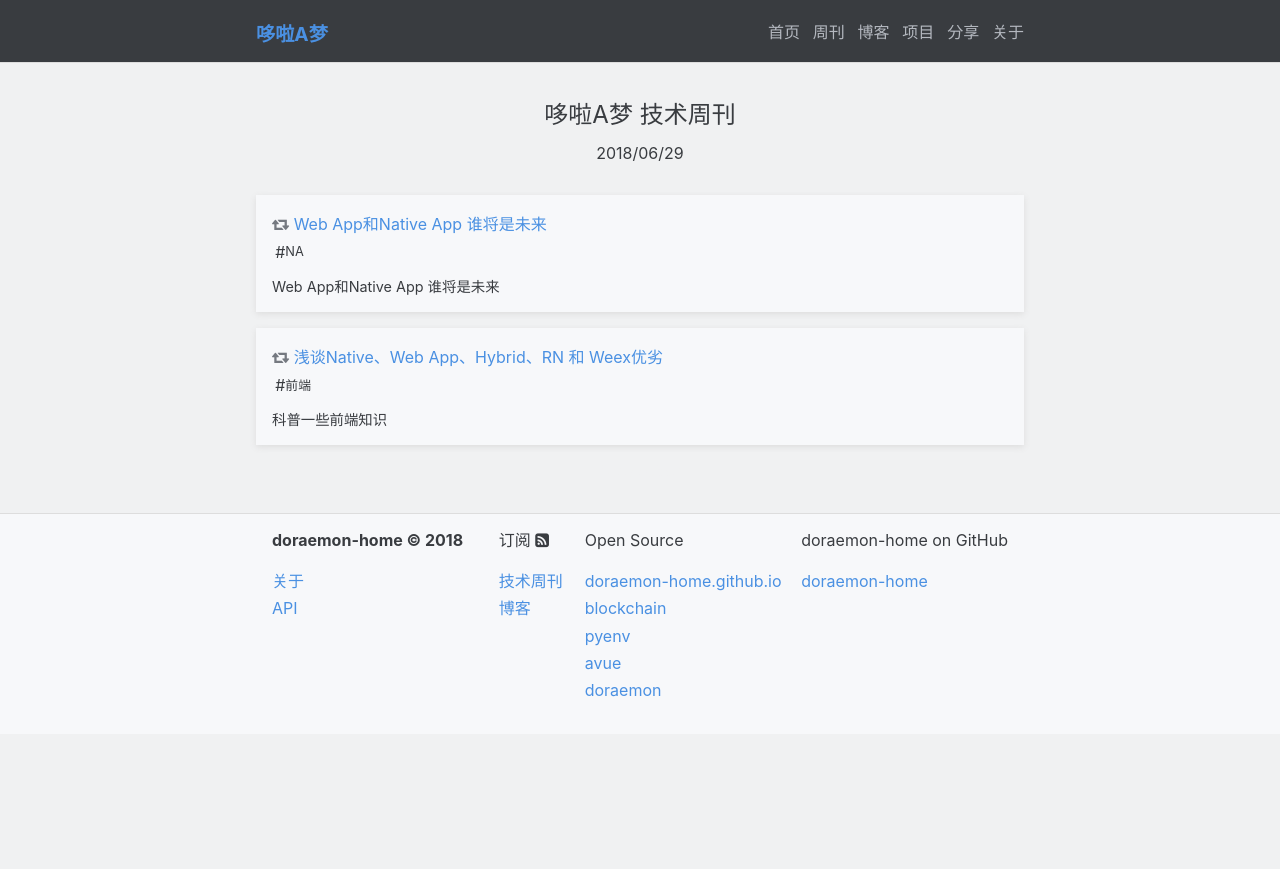
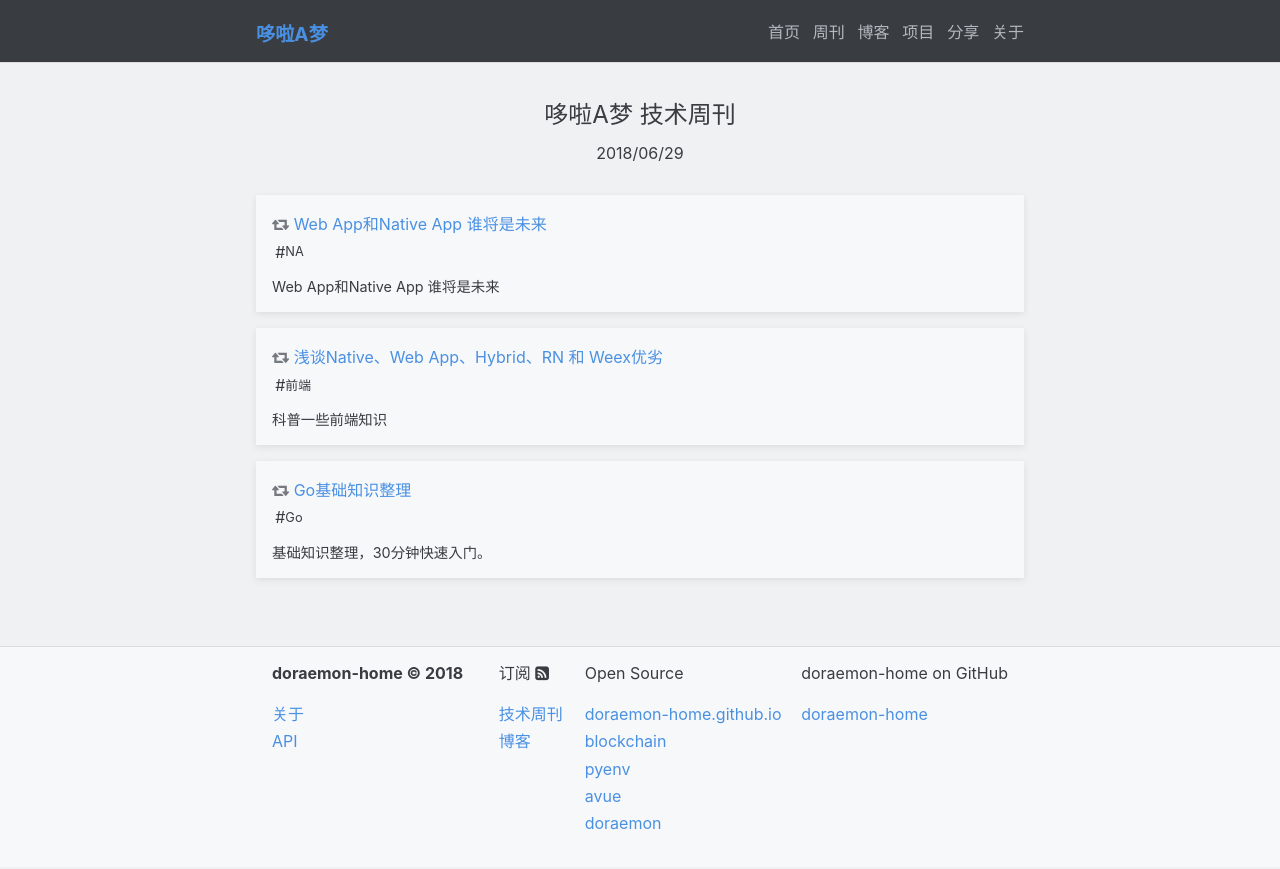
Before and after one commit to doraemon-home/doraemon-home.github.io, a Jekyll site: the page built from _weekly/2018-06-29-weekly.md, in a window 1280 px wide. Shown: the top 869 px of the page. Built offline with Jekyll 4.4.1, drawn with Linux system fonts in a browser that asks for light colours.

Commit message:
auto commit by robot

```diff
--- a/_weekly/2018-06-29-weekly.md
+++ b/_weekly/2018-06-29-weekly.md
@@ -11,4 +11,12 @@ articles:
     comment:  "科普一些前端知识"
     referrer: "leunggeorge"
     tags:    ["前端"]
+
+
+  - title:    "Go基础知识整理"
+    link:     "https://www.jianshu.com/p/2aa4839e7035"
+    comment:  "基础知识整理，30分钟快速入门。"
+    referrer: "leunggeorge"
+    tags:    ["Go"]
+
 ---
```
